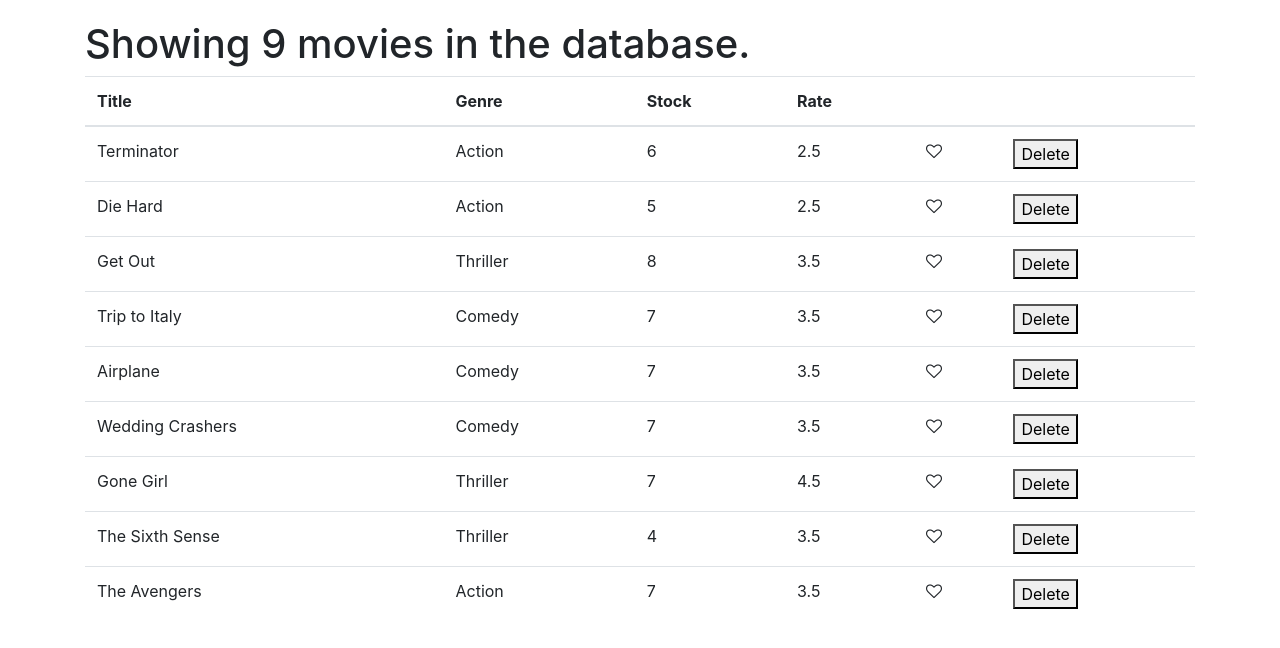
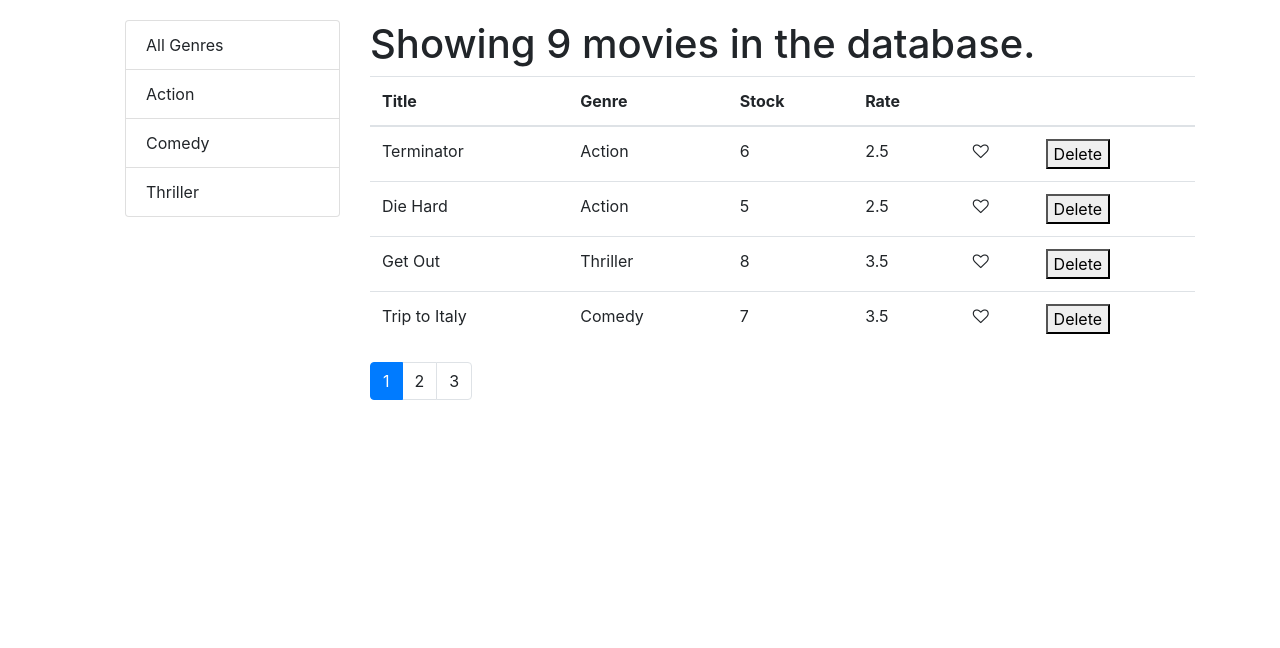
Before and after one commit to OneZeroXero/vidly, a React (Create React App) app: page / in a window 1280 px wide. Shown: the top 648 px of the page. Built offline with nearby package versions, Linux system fonts and the light colour scheme.

Commit message:
Added Pagination/Filter

```diff
--- a/package.json
+++ b/package.json
@@ -8,6 +8,8 @@
     "@testing-library/user-event": "^7.2.1",
     "bootstrap": "^4.1.1",
     "font-awesome": "^4.7.0",
+    "lodash": "^4.17.10",
+    "prop-types": "^15.6.2",
     "react": "^16.13.1",
     "react-dom": "^16.13.1",
     "react-scripts": "3.4.1"
--- /dev/null
+++ b/src/components/common/listGroup.jsx
@@ -0,0 +1,34 @@
+import React from "react";
+
+const ListGroup = (props) => {
+  const {
+    items,
+    textProperty,
+    valueProperty,
+    onItemSelect,
+    selectedItem,
+  } = props;
+
+  return (
+    <ul className="list-ground">
+      {items.map((item) => (
+        <li
+          onClick={() => onItemSelect(item)}
+          key={item[valueProperty]}
+          className={
+            item === selectedItem ? "list-group-item active" : "list-group-item"
+          }
+        >
+          {item[textProperty]}
+        </li>
+      ))}
+    </ul>
+  );
+};
+
+ListGroup.defaultProps = {
+  textProperty: "name",
+  valueProperty: "_id",
+};
+
+export default ListGroup;
--- /dev/null
+++ b/src/components/common/pagination.jsx
@@ -0,0 +1,37 @@
+import React from "react";
+import PropTypes from "prop-types"; //Package to handle Prop Types for Components npm i prop-types@15.6.2
+import _ from "lodash"; //Used to Chain/Handle Range Things npm i lodash@4.17.10
+
+const Pagination = (props) => {
+  const { itemsCount, pageSize, currentPage, onPageChange } = props;
+  const pagesCount = Math.ceil(itemsCount / pageSize);
+  if (pagesCount === 1) return null;
+  const pages = _.range(1, pagesCount + 1);
+  console.log(currentPage);
+
+  return (
+    <nav>
+      <ul className="pagination">
+        {pages.map((page) => (
+          <li
+            key={page}
+            className={page === currentPage ? "page-item active" : "page-item"}
+          >
+            <a className="page-link" onClick={() => onPageChange(page)}>
+              {page}
+            </a>
+          </li>
+        ))}
+      </ul>
+    </nav>
+  );
+};
+
+Pagination.propTypes = {
+  itemsCount: PropTypes.number.isRequired,
+  pageSize: PropTypes.number.isRequired,
+  currentPage: PropTypes.number.isRequired,
+  onPageChange: PropTypes.func.isRequired,
+};
+
+export default Pagination;
--- a/src/components/movies.jsx
+++ b/src/components/movies.jsx
@@ -1,11 +1,23 @@
 import React, { Component } from "react";
 import Like from "./common/like";
 import { getMovies, deleteMovie } from "../services/fakeMovieService";
+import Pagination from "./common/pagination";
+import { paginate } from "../utils/paginate";
+import ListGroup from "./common/listGroup";
+import { getGenres } from "../services/fakeGenreService";
 
 class Movies extends Component {
   state = {
-    movies: getMovies(),
+    movies: [],
+    genres: [],
+    currentPage: 1,
+    pageSize: 4,
   };
+
+  componentDidMount() {
+    const genres = [{ name: "All Genres" }, ...getGenres()];
+    this.setState({ movies: getMovies(), genres });
+  }
 
   handleDelete = (movie) => {
     const movies = this.state.movies.filter((m) => m._id !== movie._id);
@@ -20,14 +32,43 @@ class Movies extends Component {
     this.setState({ movies });
   };
 
+  handlePageChange = (page) => {
+    this.setState({ currentPage: page });
+  };
+
+  handleGenreSelect = (genre) => {
+    this.setState({ selectedGenre: genre, currentPage: 1 });
+  };
+
   renderMovies() {
     const { length: count } = this.state.movies;
+    const {
+      pageSize,
+      currentPage,
+      selectedGenre,
+      movies: allMovies,
+    } = this.state;
 
     if (count === 0) return <h1>There are no Movies in the database</h1>;
 
+    const filtered =
+      selectedGenre && selectedGenre._id
+        ? allMovies.filter((m) => m.genre._id == selectedGenre._id)
+        : allMovies;
+
+    const movies = paginate(filtered, currentPage, pageSize);
+
     return (
-      <React.Fragment>
-        <h1>Showing {count} movies in the database.</h1>
+      <div className="row">
+        <div className="col-3">
+          <ListGroup
+            items={this.state.genres}
+            selectedItem={this.state.selectedGenre}
+            onItemSelect={this.handleGenreSelect}
+          />
+        </div>
+        <div className="col">
+          <h1>Showing {filtered.length} movies in the database.</h1>
           <table className="table">
             <thead>
               <tr>
@@ -40,7 +81,7 @@ class Movies extends Component {
               </tr>
             </thead>
             <tbody>
-            {this.state.movies.map((movie) => (
+              {movies.map((movie) => (
                 <tr key={movie._id}>
                   <td scope="col">{movie.title}</td>
                   <td scope="col">{movie.genre.name}</td>
@@ -64,7 +105,14 @@ class Movies extends Component {
               ))}
             </tbody>
           </table>
-      </React.Fragment>
+          <Pagination
+            itemsCount={filtered.length}
+            pageSize={pageSize}
+            currentPage={currentPage}
+            onPageChange={this.handlePageChange}
+          />
+        </div>
+      </div>
     );
   }
 
--- /dev/null
+++ b/src/utils/paginate.js
@@ -0,0 +1,6 @@
+import _ from "lodash";
+
+export function paginate(items, pageNumber, pageSize) {
+  const startIndex = (pageNumber - 1) * pageSize;
+  return _(items).slice(startIndex).take(pageSize).value();
+}
```
Also changed, not shown: 1 other file (tests, documents, lock files or other folders). Lines whose indentation alone changed are shown as unchanged.
